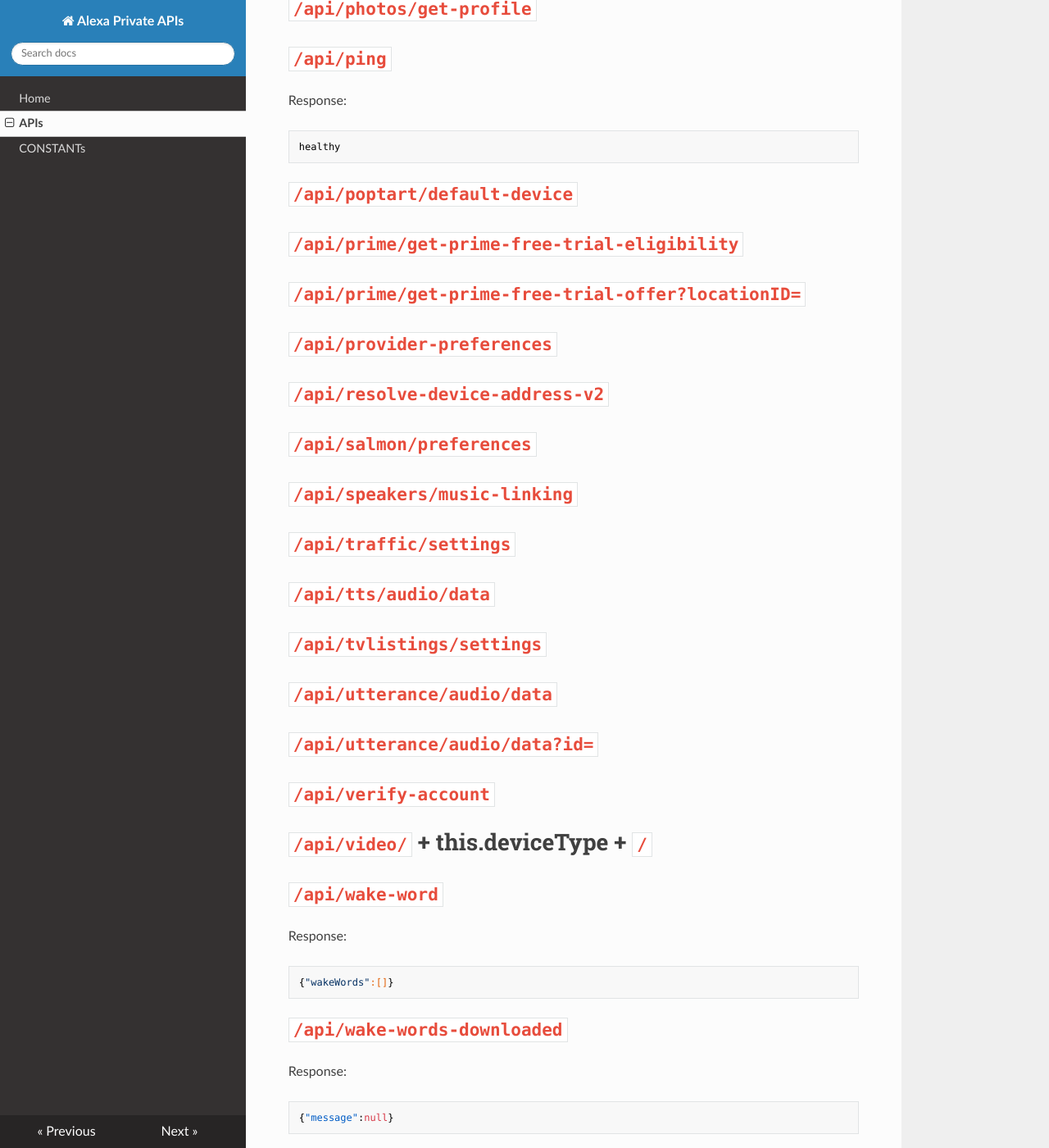
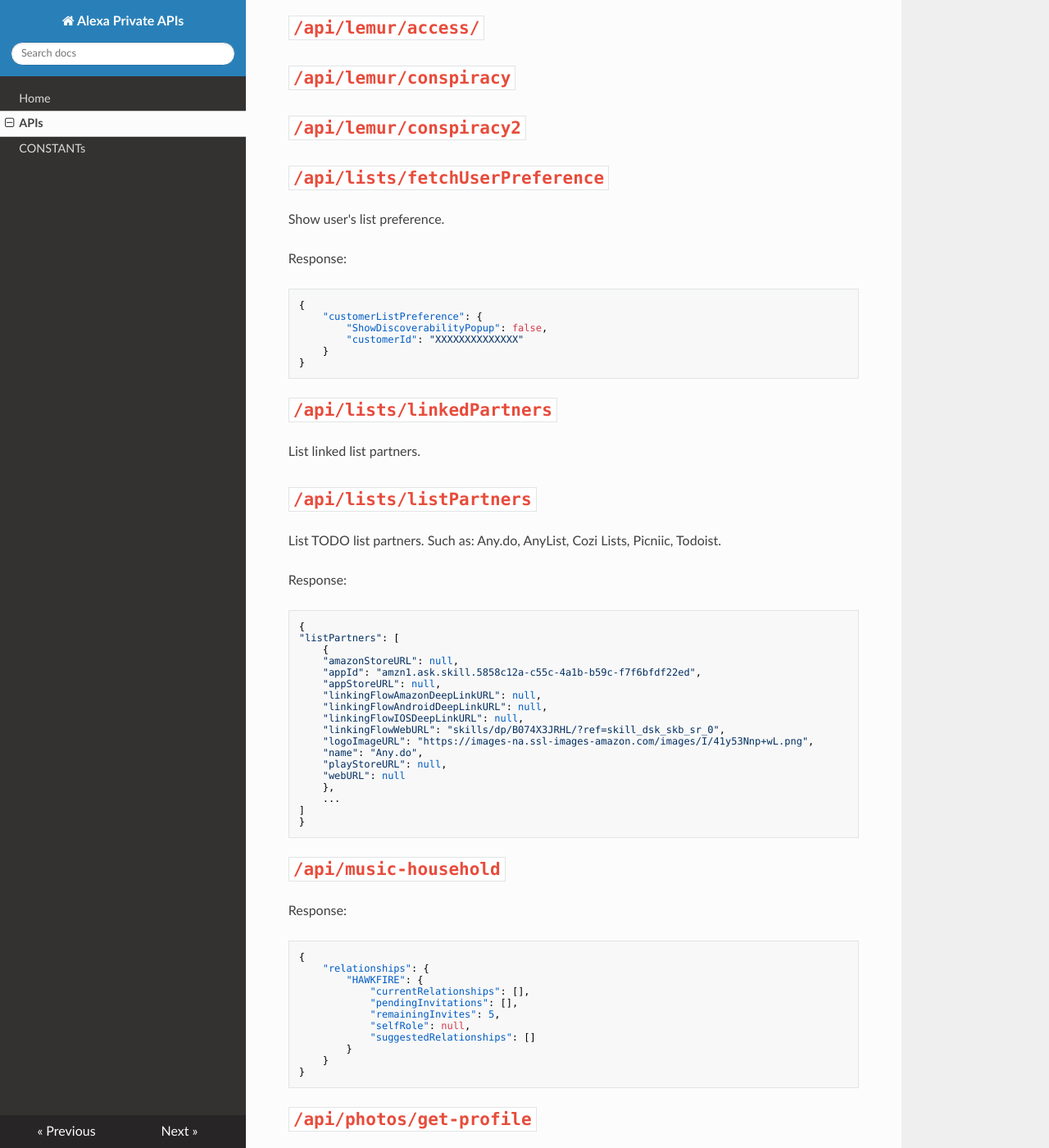
Before and after one commit to yimoucao/alexa-app-apis, an MkDocs documentation site: the page built from docs/apis.md, in a window 1280 px wide and 1400 px high, scrolled down 6421 px. Shown: the whole window at 82% size. Built offline with MkDocs 1.6.1, drawn with Linux system fonts in a browser that asks for light colours; nearby versions of some CDN libraries; some of the changed text lies outside the part shown.

Commit message:
update apis

```diff
--- a/docs/apis.md
+++ b/docs/apis.md
@@ -57,7 +57,33 @@
 
 # `/api/calendar/account`
 
-# `/api/communications`
+# COMMUNICATIONS
+
+# `/api/communications/providers`
+
+Response:
+
+    {
+    "cspList": [
+        {
+        "androidDeepLinkSupport": true,
+        "cspUserId": "not-linked",
+        "details": true,
+        "iconUrl": "a/url/here",
+        "id": "Lightyear",
+        "launchUrl": "https://skype.com",
+        "linked": false,
+        "name": "Skype",
+        "showWelcomeScreen": true,
+        "usePrefMethodExtAuthIos": true
+        }
+        ...
+    ]
+    }
+
+# `/api/communications/providers?_=`
+
+
 
 # `/api/customer-status`
 
@@ -295,11 +321,61 @@
 
 # `/api/lists/fetchUserPreference`
 
+Show user's list preference.
+
+Response:
+
+    {
+        "customerListPreference": {
+            "ShowDiscoverabilityPopup": false,
+            "customerId": "XXXXXXXXXXXXXX"
+        }
+    }
+
 # `/api/lists/linkedPartners`
+
+List linked list partners.
 
 # `/api/lists/listPartners`
 
+List TODO list partners. Such as: Any.do, AnyList, Cozi Lists, Picniic, Todoist.
+
+Response:
+
+    {
+    "listPartners": [
+        {
+        "amazonStoreURL": null,
+        "appId": "amzn1.ask.skill.5858c12a-c55c-4a1b-b59c-f7f6bfdf22ed",
+        "appStoreURL": null,
+        "linkingFlowAmazonDeepLinkURL": null,
+        "linkingFlowAndroidDeepLinkURL": null,
+        "linkingFlowIOSDeepLinkURL": null,
+        "linkingFlowWebURL": "skills/dp/B074X3JRHL/?ref=skill_dsk_skb_sr_0",
+        "logoImageURL": "https://images-na.ssl-images-amazon.com/images/I/41y53Nnp+wL.png",
+        "name": "Any.do",
+        "playStoreURL": null,
+        "webURL": null
+        },
+        ...
+    ]
+    }
+
 # `/api/music-household`
+
+Response:
+
+    {
+        "relationships": {
+            "HAWKFIRE": {
+                "currentRelationships": [],
+                "pendingInvitations": [],
+                "remainingInvites": 5,
+                "selfRole": null,
+                "suggestedRelationships": []
+            }
+        }
+    }
 
 # `/api/photos/get-profile`
 
@@ -316,6 +392,45 @@
 # `/api/prime/get-prime-free-trial-offer?locationID=`
 
 # `/api/provider-preferences`
+
+Response:
+
+    {
+        "preferencesMap": {
+            "MUSIC": [
+                {
+                    "associated": true,
+                    "preferred": false,
+                    "providerId": "AMAZON_MUSIC",
+                    "providerName": "Amazon Music",
+                    "skillId": null
+                },
+                {
+                    "associated": true,
+                    "preferred": true,
+                    "providerId": "SPOTIFY",
+                    "providerName": "Spotify",
+                    "skillId": null
+                }
+            ],
+            "STATION": [
+                {
+                    "associated": true,
+                    "preferred": true,
+                    "providerId": "AMAZON_MUSIC",
+                    "providerName": "Amazon Music",
+                    "skillId": null
+                },
+                {
+                    "associated": true,
+                    "preferred": false,
+                    "providerId": "I_HEART_RADIO",
+                    "providerName": "iHeartRadio",
+                    "skillId": null
+                }
+            ]
+        }
+    }
 
 # `/api/resolve-device-address-v2`
 
```
Also changed, not shown: docs/index.md (+3 -1 lines).
